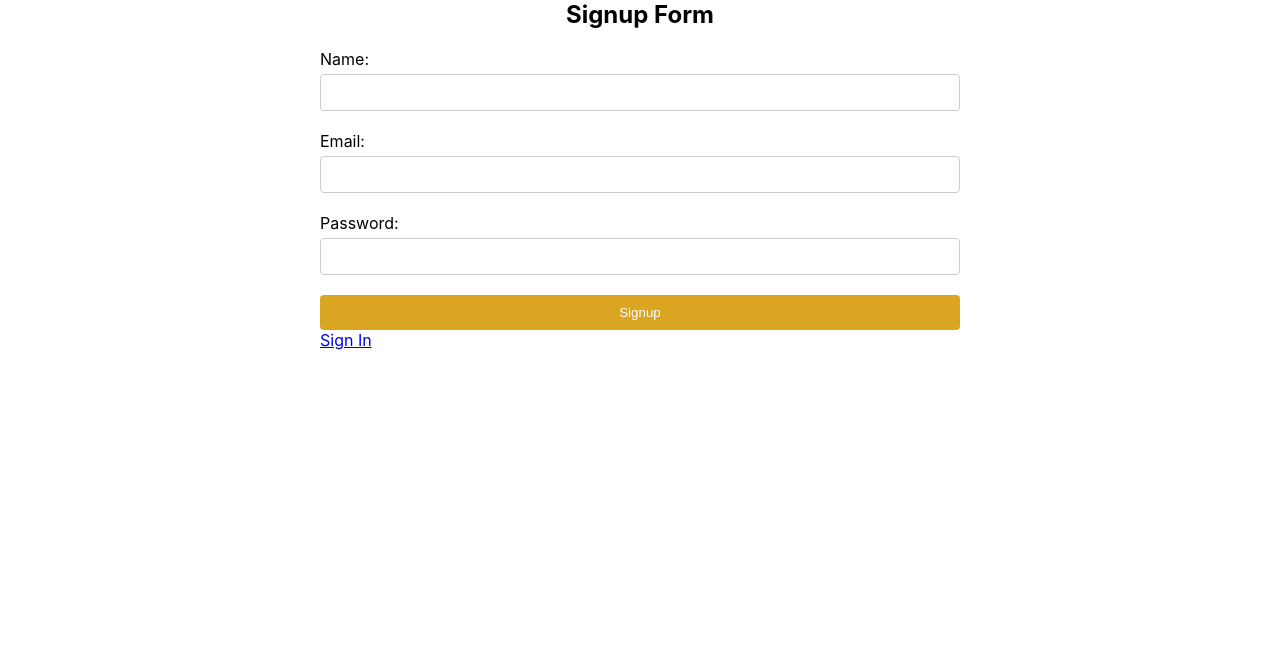
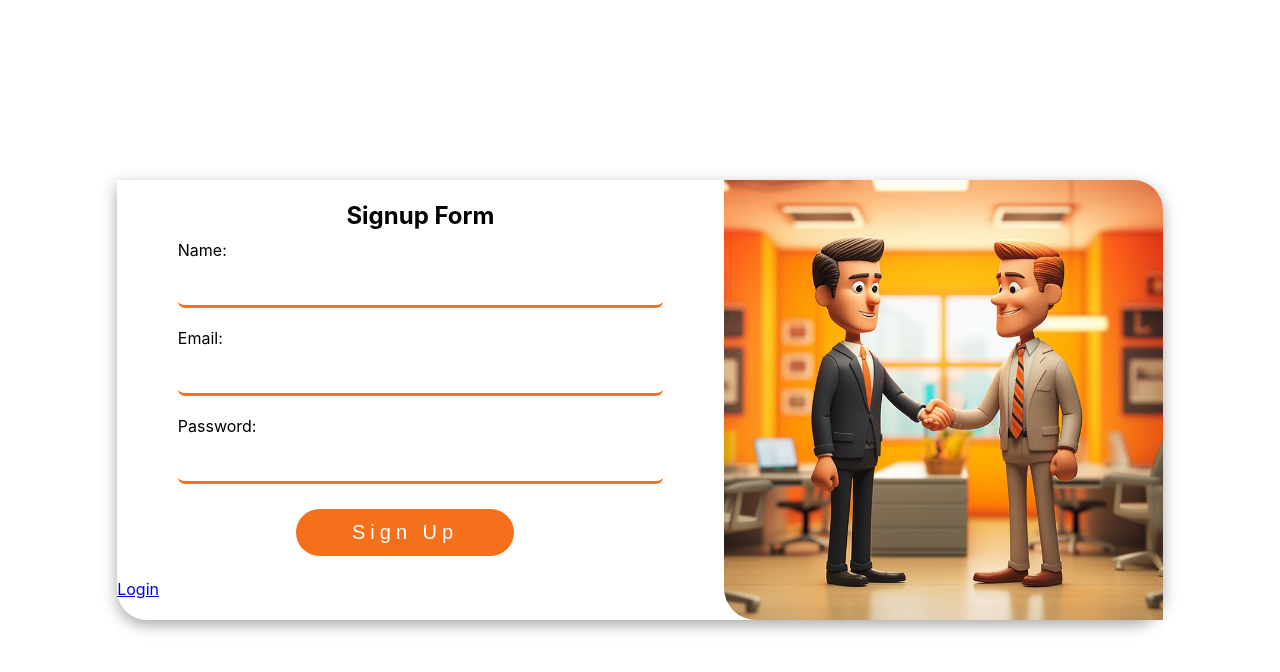
Before and after one commit to anil8c7/RchatBOX_Repo, a React (Create React App) app in the folder frontend/: page /signup in a window 1280 px wide. Shown: the top 672 px of the page. Built offline with nearby package versions, Linux system fonts and the light colour scheme.

Commit message:
added data changes done

```diff
--- a/frontend/src/App.css
+++ b/frontend/src/App.css
@@ -1,38 +1,5 @@
-.App {
-  text-align: center;
+*{
+  margin: 0;
+  padding: 0;
+  height: 100vh;
 }
-
-.App-logo {
-  height: 40vmin;
-  pointer-events: none;
-}
-
-@media (prefers-reduced-motion: no-preference) {
-  .App-logo {
-    animation: App-logo-spin infinite 20s linear;
-  }
-}
-
-.App-header {
-  background-color: #282c34;
-  min-height: 100vh;
-  display: flex;
-  flex-direction: column;
-  align-items: center;
-  justify-content: center;
-  font-size: calc(10px + 2vmin);
-  color: white;
-}
-
-.App-link {
-  color: #61dafb;
-}
-
-@keyframes App-logo-spin {
-  from {
-    transform: rotate(0deg);
-  }
-  to {
-    transform: rotate(360deg);
-  }
-}
--- a/frontend/src/components/login/Login.jsx
+++ b/frontend/src/components/login/Login.jsx
@@ -4,11 +4,11 @@ import { useState } from "react";
 import { signin } from "../../Services/apiService";
 const Login = () => {
     const [message, setMessage] = useState("");
-    const [formData,setFormData] = useState({
-        email:"",
-        password:""
+    const [formData, setFormData] = useState({
+        email: "",
+        password: ""
     });
-    const handleSubmit = async (e)=>{
+    const handleSubmit = async (e) => {
         e.preventDefault();
         try {
             const response = await signin(formData);
@@ -18,17 +18,18 @@ const Login = () => {
 
         }
     }
-    const handleChange =(e)=>{
-        setFormData({...formData,[e.target.name]:e.target.value})
+    const handleChange = (e) => {
+        setFormData({ ...formData, [e.target.name]: e.target.value })
     }
     return (
         <>
-            <div className="signup">
-                <div className="signUpheading">
-                <h2>Signup Form</h2>
+            <div className="signIn">
+                <div className="loginDiv">
+                    <div className="loginMainDiv">
+                        <div className="loginForm">
+                            <div className="loginUpheading">
+                                <h2>Login Form</h2>
                             </div>
-                <div className="signupMainDiv">
-                    <div className="signupform">
                             <form action="#" method="post" onSubmit={handleSubmit}>
                                 <div className="form-group">
                                     <label htmlFor="email">Email:</label>
@@ -38,14 +39,17 @@ const Login = () => {
                                     <label htmlFor="password">Password:</label>
                                     <input type="password" id="password" name="password" autoComplete="" onChange={handleChange} />
                                 </div>
-                        <button type="submit" className="btn">Signup</button>
+                                <div className="loginBtnDiv">
+                                    <button type="submit" className="loginBtn">Login</button>
+                                </div>
+                                <div className="alreadyAccount">
+                                    <a href="/signup">Sign up</a>
+                                </div>
                             </form>
                         </div>
-                    {/* <div className="signupimage">
-                        <img src={process.env.PUBLIC_URL + 'images/signup.jpg'} alt="signupimage" />
-                    </div> */}
-                    <div className="alreadyAccount">
-                        <a href="/signup">Sign up</a>
+                        <div className="loginImage">
+                            <img src={process.env.PUBLIC_URL + 'images/signup.jpg'} alt="loginImage" />
+                        </div>
                     </div>
                 </div>
                 {message && <div className="error-message">{message}</div>}
--- a/frontend/src/components/login/login.css
+++ b/frontend/src/components/login/login.css
@@ -1,54 +1,81 @@
 * {
-    margin: 0;
-    padding: 0;
+    margin:0;
+    padding:0;
 }
-.signup{
+
+.signIn{
+  width: 100%;
+  height: 100vh;
+}
+.loginDiv{
+  height: 100%;
+  display: flex;
+  align-items: center;
+  justify-content: center;
+}
+.loginMainDiv{
+  display: flex;
+  align-items: center;
+  justify-content: space-between;
+  background-color: #ffffff;
+  box-shadow: rgba(0, 0, 0, 0.35) 0px 5px 15px;
+  border-radius: 0px 30px 30px 30px;
+}
+.loginForm{
+  min-width: 58%;
   margin: auto;
-  width: 50%;
-  max-height: 100vh;
 }
-.container {
-    max-width: 400px;
-    margin: 50px auto;
-    padding: 20px;
-    background-color: #fff;
-    border-radius: 8px;
-    box-shadow: 0px 0px 10px 0px rgba(0,0,0,0.1);
-  }
+.loginImage{
+  display: flex;
+  align-items: center;
+}
+.loginImage img{
+  max-width: 100%;
+  border-radius: 0 30px 0 32px;
+}
 
   h2 {
     text-align: center;
-    margin-bottom: 20px;
   }
+  .form-group{
+    margin: auto;
+    width: 80%;
+    padding:10px;
+  }
+  .form-group input {
+    border: none;
+    width: 100%;
+    padding: 15px;
+    border-bottom: 3px solid #f5701b;
+    border-radius: 7px;
+    box-sizing: border-box;
+    background-color: white;
+    transition: all 0.3s ease;
+}
+.form-group input:focus {
+  outline: none;
+  border-bottom: 3px solid green;
+  background-color: white;
+}
 
-  .form-group {
-    margin-bottom: 20px;
+  .loginBtnDiv{
+    width: 90%;
+    text-align: center;
+    padding: 15px;
+    margin-bottom: 8px;
+
   }
-
-  .form-group label {
-    display: block;
-    margin-bottom: 5px;
+    .loginBtn {
+      margin: auto;
+      width: 40%;
+      padding: 12px;
+      background: #f5701b;
+      color: white;
+      border: none;
+      border-radius: 40px;
+      letter-spacing: 5px;
+      font-size: 20px;
   }
-
-  .form-group input {
-    width: 100%;
-    padding: 10px;
-    border: 1px solid #ccc;
-    border-radius: 4px;
-    box-sizing: border-box;
-  }
-
-  .btn {
-    display: block;
-    width: 100%;
-    padding: 10px;
-    background-color: goldenrod;
-    color: #fff;
-    border: none;
-    border-radius: 4px;
-    cursor: pointer;
-  }
-
   .btn:hover {
     background-color:rgb(193, 162, 84);
   }
--- a/frontend/src/components/signup/SignUp.jsx
+++ b/frontend/src/components/signup/SignUp.jsx
@@ -31,36 +31,40 @@ const SignUp = () => {
     }
     return (
         <>
-            <div className="signup">
+            <div className="signUp">
+                <div className="signUpDiv">
+                    <div className="signUpMainDiv">
+                        <div className="signupform">
                             <div className="signUpheading">
                                 <h2>Signup Form</h2>
                             </div>
-                <div className="signupMainDiv">
-                    <div className="signupform">
                             <form action="#" method="post" onSubmit={handleSubmit}>
-                        <div className="form-group">
-                            <label htmlFor="name">Name:</label>
-                            <input type="text" id="name" name="name" value={formData.name} onChange={handleChange} />
+                                <div className="forms-group">
+                                    <label htmlFor="email">Name:</label>
+                                    <input type="text" id="name" name="name" onChange={handleChange} />
                                 </div>
-                        <div className="form-group">
+                                <div className="forms-group">
                                     <label htmlFor="email">Email:</label>
-                            <input type="email" id="email" name="email" value={formData.email} onChange={handleChange}  />
+                                    <input type="email" id="email" name="email" onChange={handleChange} />
                                 </div>
-                        <div className="form-group">
+                                <div className="forms-group">
                                     <label htmlFor="password">Password:</label>
-                            <input type="password" id="password" name="password" value={formData.password} onChange={handleChange}  />
+                                    <input type="password" id="password" name="password" autoComplete="" onChange={handleChange} />
                                 </div>
-                        <button type="submit" className="btn">Signup</button>
+                                <div className="signUpBtnDiv">
+                                    <button type="submit" className="signUpBtn">Sign Up</button>
+                                </div>
+                                <div className="alreadyAccount">
+                                    <a href="/">Login</a>
+                                </div>
                             </form>
                         </div>
-                    {/* <div className="signupimage">
-                        <img src={process.env.PUBLIC_URL + 'images/signup.jpg'} alt="signupimage" />
-                    </div> */}
-                    <div className="alreadyAccount">
-                        <a href="/">Sign In</a>
+                        <div className="signUpImage">
+                            <img src={process.env.PUBLIC_URL + 'images/signup.jpg'} alt="signUpImage" />
+                        </div>
+                    </div>
                 </div>
                 {message && <div className="error-message">{message}</div>}
-                </div>
             </div>
         </>
     );
--- a/frontend/src/components/signup/signup.css
+++ b/frontend/src/components/signup/signup.css
@@ -1,64 +1,81 @@
 * {
-    margin: 0;
-    padding: 0;
+  margin:0;
+  padding:0;
 }
-.signup{
+
+.signUp{
+width: 100%;
+height: 100vh;
+}
+.signUpDiv{
+height: 100%;
+display: flex;
+align-items: center;
+justify-content: center;
+}
+.signUpMainDiv{
+display: flex;
+align-items: center;
+justify-content: space-between;
+background-color: #ffffff;
+box-shadow: rgba(0, 0, 0, 0.35) 0px 5px 15px;
+border-radius: 0px 30px 30px 30px;
+}
+.signupform{
+min-width: 58%;
 margin: auto;
-  width: 50%;
-  max-height: 100vh;
 }
-.signupMainDiv{
-  position: relative;
+.signUpImage{
+display: flex;
+align-items: center;
 }
-.error-message{
-  position: absolute;
-  right: -570px;
-  top: -16px;
-  background: goldenrod;
-  padding: 6px 10px;
-}
-.container {
-    max-width: 400px;
-    margin: 50px auto;
-    padding: 20px;
-    background-color: #fff;
-    border-radius: 8px;
-    box-shadow: 0px 0px 10px 0px rgba(0,0,0,0.1);
+.signUpImage img{
+max-width: 100%;
+border-radius: 0 30px 0 32px;
 }
 
 h2 {
   text-align: center;
-    margin-bottom: 20px;
+}
+.forms-group{
+  margin: auto;
+  width: 80%;
+  padding:10px;
+}
+.forms-group input {
+  border: none;
+  width: 100%;
+  padding: 15px;
+  border-bottom: 3px solid #f5701b;
+  border-radius: 7px;
+  box-sizing: border-box;
+  background-color: white;
+  transition: all 0.3s ease;
+}
+.forms-group input:focus {
+outline: none !important;
+border-bottom: 3px solid green;
+background-color: white;
 }
 
-  .form-group {
-    margin-bottom: 20px;
+.signUpBtnDiv{
+  width: 90%;
+  text-align: center;
+  padding: 15px;
+  margin-bottom: 8px;
+
 }
-
-  .form-group label {
-    display: block;
-    margin-bottom: 5px;
+  .signUpBtn {
+    margin: auto;
+    width: 40%;
+    padding: 12px;
+    background: #f5701b;
+    color: white;
+    border: none;
+    border-radius: 40px;
+    letter-spacing: 5px;
+    font-size: 20px;
 }
-
-  .form-group input {
-    width: 100%;
-    padding: 10px;
-    border: 1px solid #ccc;
-    border-radius: 4px;
-    box-sizing: border-box;
-  }
-
-  .btn {
-    display: block;
-    width: 100%;
-    padding: 10px;
-    background-color: goldenrod;
-    color: #fff;
-    border: none;
-    border-radius: 4px;
-    cursor: pointer;
-  }
-
 .btn:hover {
   background-color:rgb(193, 162, 84);
 }
```
Lines whose indentation alone changed are shown as unchanged.
